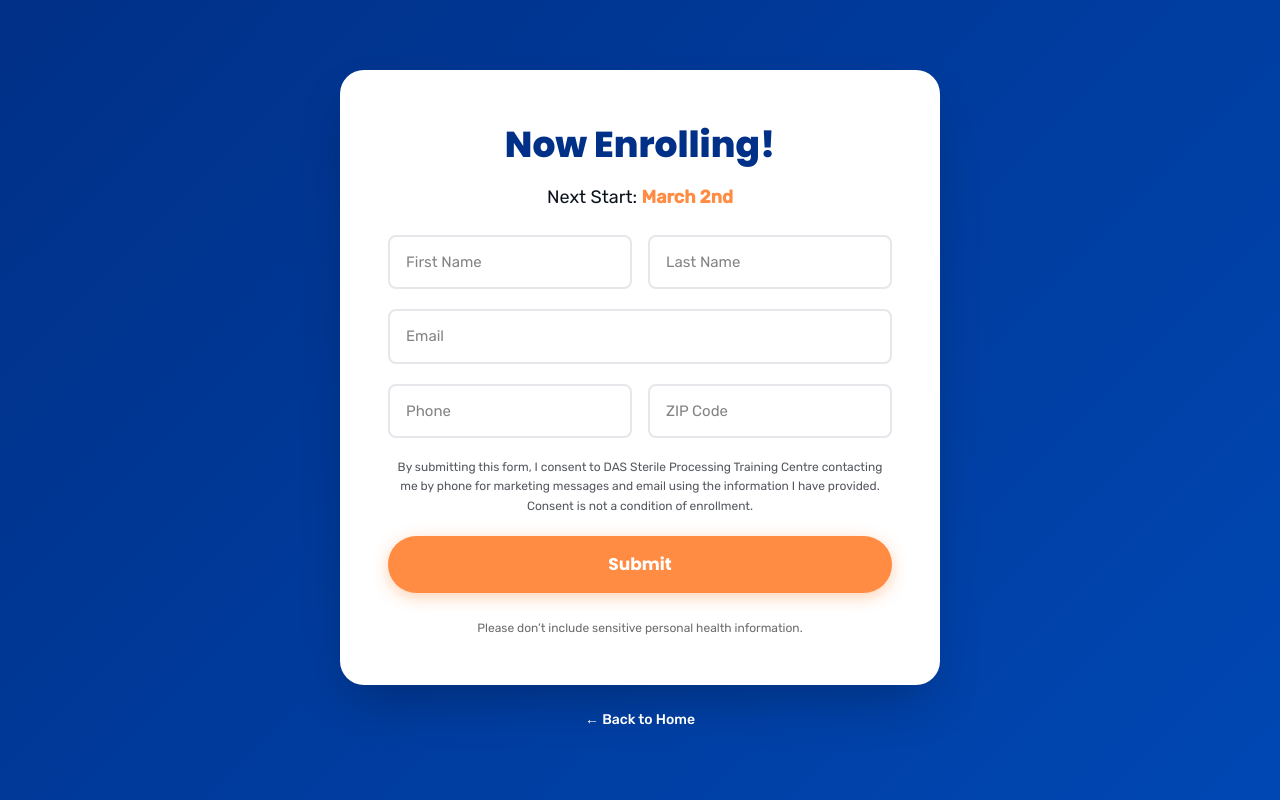
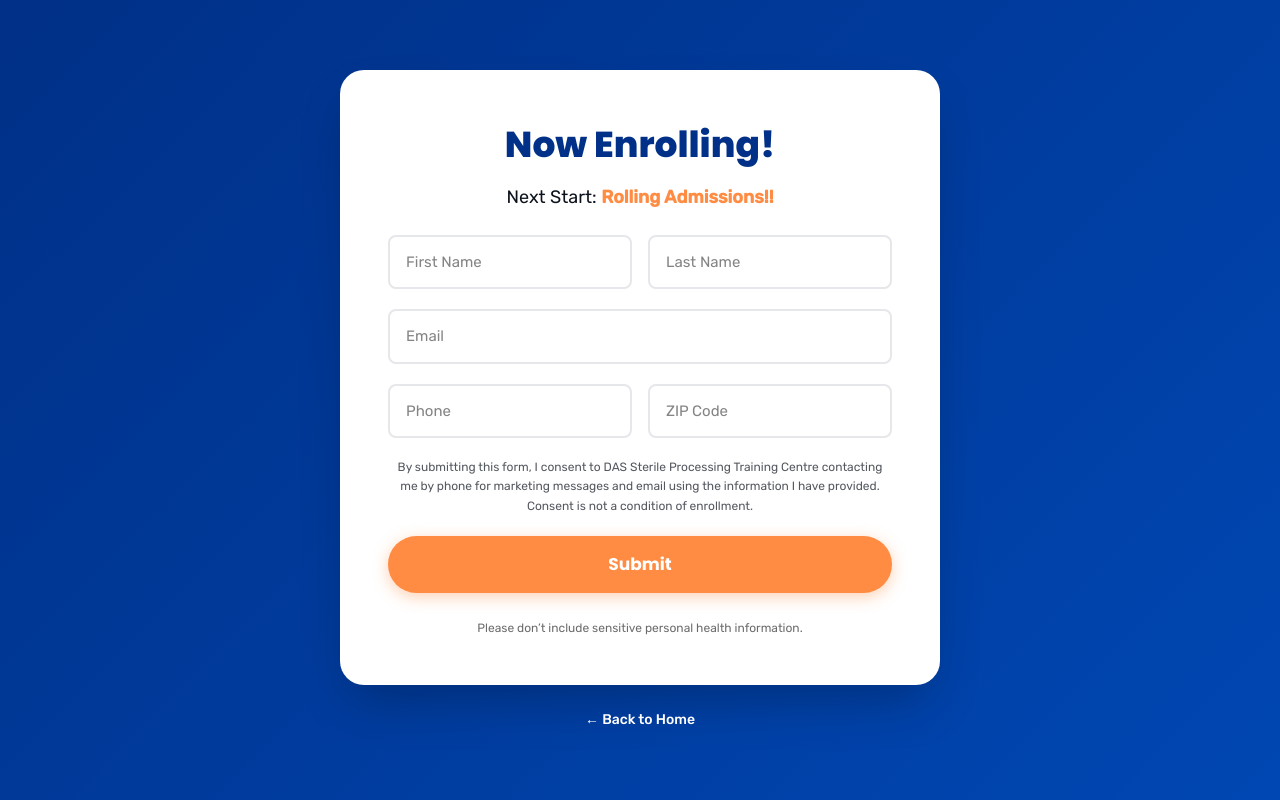
Before and after one commit to aryeetea/distraining, a React (Vite) app: page /apply in a window 1280 px wide. Built offline with nearby package versions, Linux system fonts and the light colour scheme.

Commit message:
fixed admissions

```diff
--- a/src/app/pages/Apply.tsx
+++ b/src/app/pages/Apply.tsx
@@ -90,7 +90,7 @@ export function Apply() {
           >
             Next Start:{" "}
             <span style={{ color: "#FF8C42", fontWeight: "600" }}>
-              March 2nd
+              Rolling Admissions!!
             </span>
           </p>
 
```
